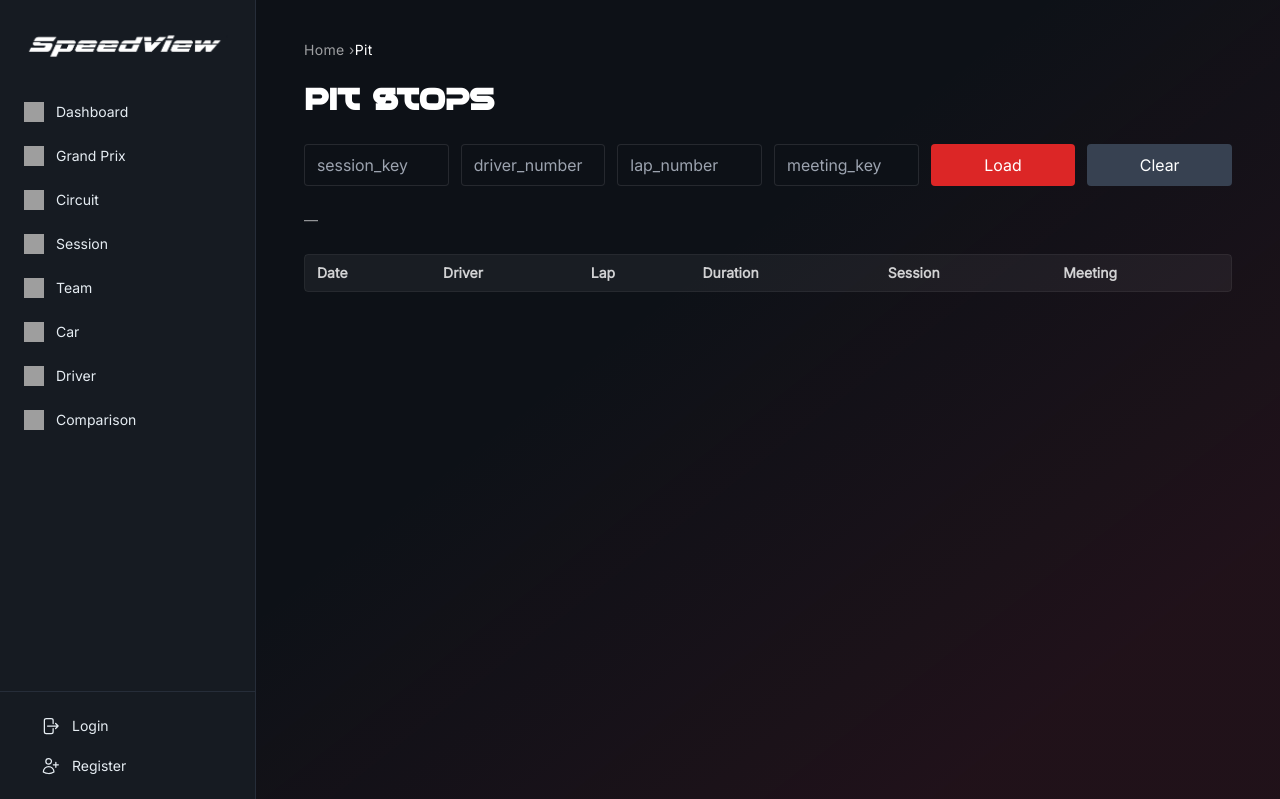
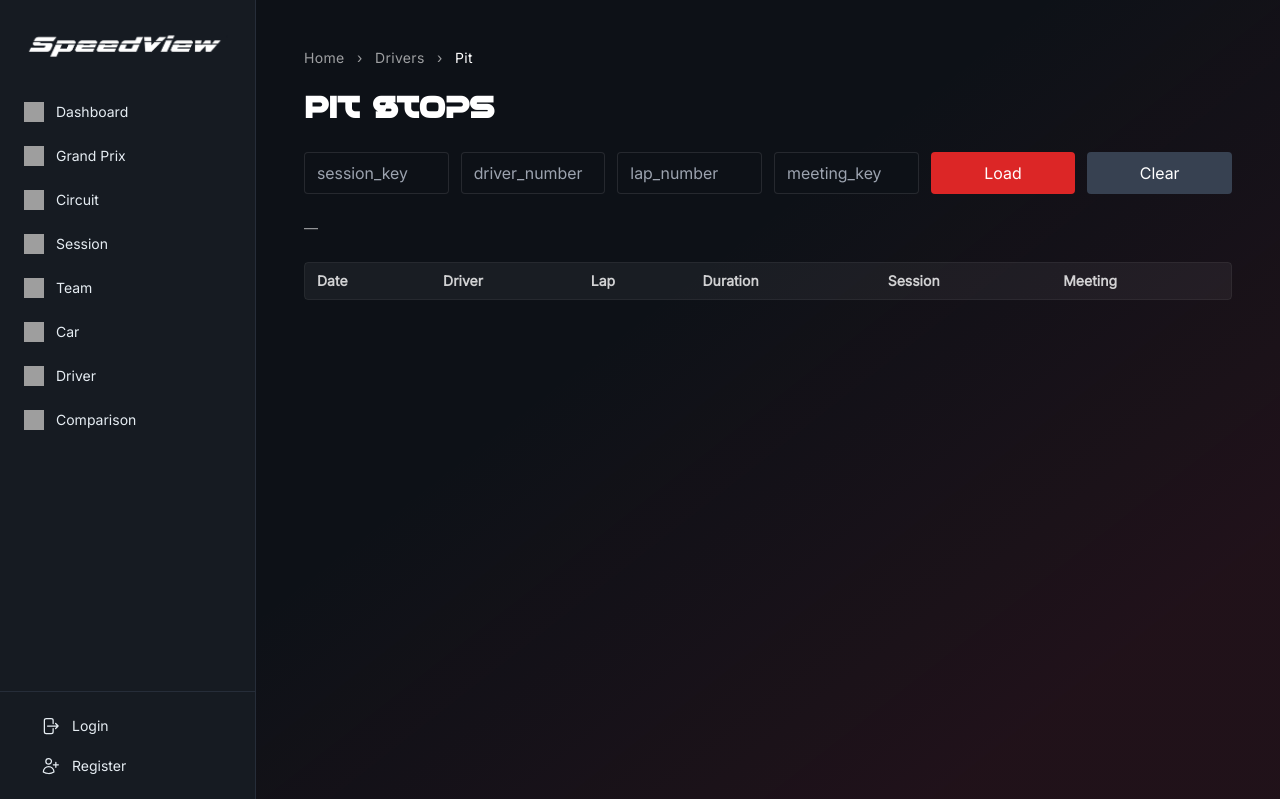
Before and after one commit to Formula-404/SpeedView, a Django app: page /pit/ in a window 1280 px wide. Shown: the top 799 px of the page. Run offline with Django 5.2, Linux system fonts and the light colour scheme; lists and menus that the app fills with data are empty; some libraries are stand-ins or nearby versions; grey boxes are pictures that could not be loaded.

Commit message:
fix/minor styling

```diff
--- a/apps/pit/templates/pit_list.html
+++ b/apps/pit/templates/pit_list.html
@@ -4,10 +4,13 @@
 {% block meta %}<title>Pit – SpeedView</title>{% endblock meta %}
 
 {% block content %}
-<div class="px-12 py-10 space-y-6">
-  <div class="text-sm text-white/60 tracking-wide">
+<div class="px-12 py-12 space-y-6">
+  <div class="text-sm text-white/60 tracking-wide space-x-2">
     <a class="hover:text-red-400" href="{% url 'main:show_main' %}">Home</a>
-    <span>›</span><span class="text-white">Pit</span>
+    <span>›</span>
+    <a class="hover:text-red-400" href="{% url 'driver:driver_list' %}">Drivers</a>
+    <span>›</span>
+    <span class="text-white">Pit</span>
   </div>
 
   <h1 class="text-3xl font-bold text-white" style="font-family: Alphacorsa, Inter, sans-serif;">Pit Stops</h1>
```
Also changed, not shown: apps/laps/templates/laps_list.html (+6 -3 lines).
